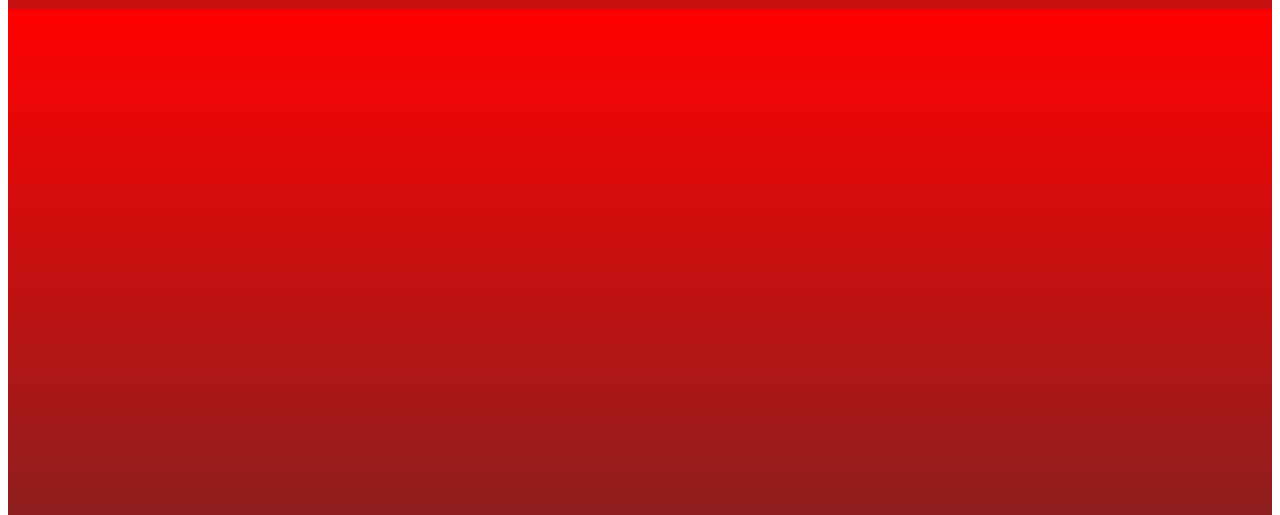
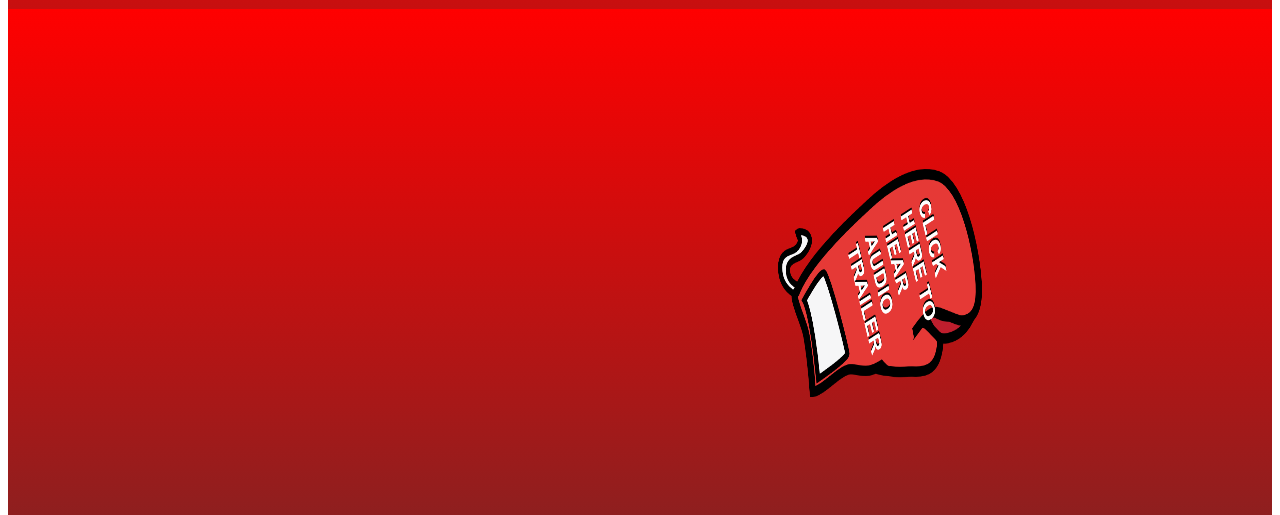
Before and after one commit to kailys6690/CSS3-Project, a plain HTML site: page index.html in a window 1280 px wide. Shown: the part 285-800 px from the top of the page. Drawn offline with Linux system fonts and the light colour scheme.

Commit message:
Fixed image

```diff
--- a/style.css
+++ b/style.css
@@ -44,5 +44,5 @@ p:hover {
 
 /*the image is being translated 250px (being pushed to the right) and 800px (being pushed down)*/
 img{
-    transform: translate(-250px, 800px);
+    transform: translate(770px, 160px);
 }
```
